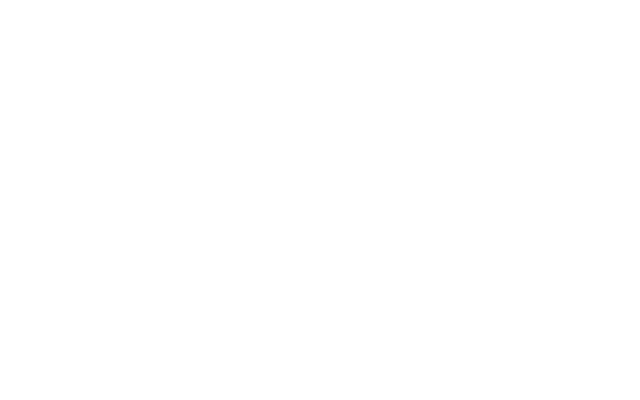
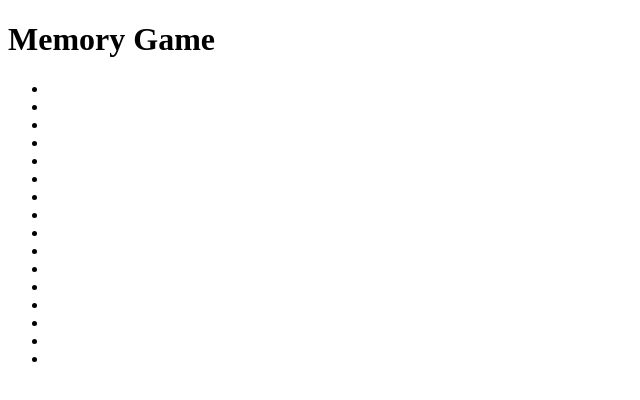
Before and after one commit to asutton1999/Memory-Game, a plain HTML site: page index.html in a window 1280 px wide. Shown: the whole page, without its empty margins (0-640 px from the left). Drawn offline with Linux system fonts and the light colour scheme.

Commit message:
Added general structure for cards via unordered list

```diff
--- a/index.html
+++ b/index.html
@@ -1,6 +1,35 @@
 <!DOCTYPE html>
+<html>
 <head>
   <meta charset="utf-8">
   <meta title ="Memory Game">
   <link rel="stylesheet" href="css/app.css">
 </head>
+<body>
+  <header>
+     <h1> Memory Game </h1>
+  </header>
+
+  <main>
+    <ul id="full-deck">
+      <li id="heart" class="card"> </li>
+      <li id="smile" class="card"> </li>
+      <li id="balloon" class="card"> </li>
+      <li id="board-game" class="card"> </li>
+      <li id="rocket-ship" class="card"> </li>
+      <li id="boat" class="card"> </li>
+      <li id="car" class="card"> </li>
+      <li id="plane" class="card"> </li>
+      <li id="heart2" class="card"> </li>
+      <li id="smile2" class="card"> </li>
+      <li id="balloon2" class="card"> </li>
+      <li id="board-game2" class="card"> </li>
+      <li id="rocket-ship2" class="card"> </li>
+      <li id="boat2" class="card"> </li>
+      <li id="car2" class="card"> </li>
+      <li id="plane2" class="card"> </li>
+   </ul>
+  </main>
+  <script src="js/app.js"></script>
+</body>
+</html>
```
